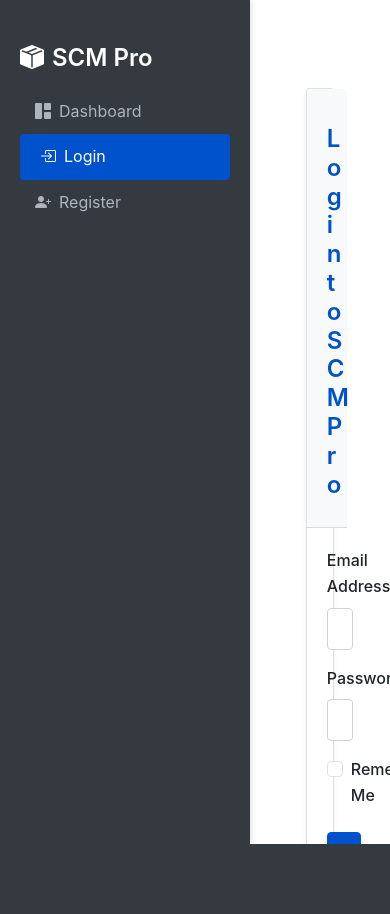
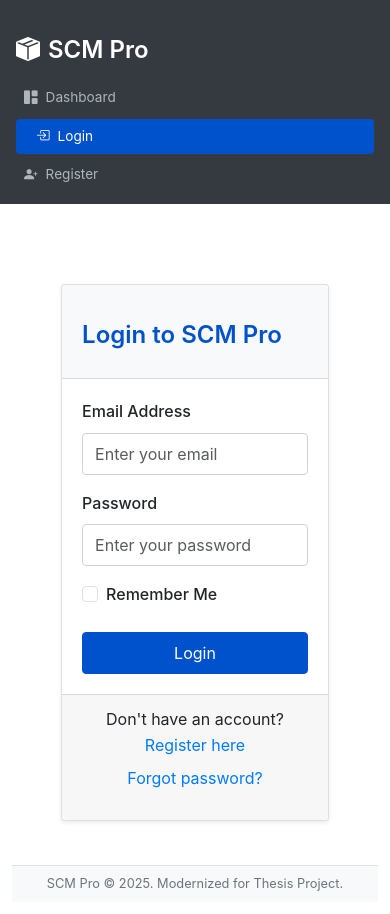
Before and after one commit to aklrami/SCM_App, a Flask app: a page that uses src/templates/base.html in a window 390 px wide. Before the commit the page ends 844 px from the top, so only its background shows below. Run offline with Flask 3, Linux system fonts and the light colour scheme; some libraries are stand-ins or nearby versions.

Commit message:
Add responsive layout tweaks for mobile

```diff
--- a/src/static/css/custom_modern.css
+++ b/src/static/css/custom_modern.css
@@ -324,7 +324,7 @@
     flex-grow: 1;
     animation: fadeIn 0.5s ease-in-out;
     overflow-y: auto; /* Allow vertical scroll only for main content */
-    max-height: calc(100vh - YOUR_HEADER_HEIGHT_IF_ANY - YOUR_FOOTER_HEIGHT_IF_ANY); /* Adjust if you have fixed header/footer */
+    max-height: 100vh;
 }
 
 /* Header (if used above main content, not part of sidebar) */
@@ -434,5 +434,76 @@
 .dashboard-card .card-text a:hover {
     transform: translateX(5px);
 }
+/* Add class .dashboard-card to the cards in dashboard_placeholder.html */
+/* --- Responsive layout tweaks --- */
 
-/* Add class .dashboard-card to the cards in dashboard_placeholder.html */
+/* Medium screens: slightly adjust layout */
+@media (max-width: 992px) {
+    .sidebar {
+        width: 220px;
+    }
+
+    .main-content {
+        margin-left: 220px;
+    }
+}
+
+/* Small screens (phones): sidebar becomes top bar, content full-width */
+@media (max-width: 768px) {
+    body {
+        height: auto; /* allow page to be taller than the screen */
+        overflow-y: auto; /* allow scrolling */
+        overflow-x: hidden;
+        display: block; /* remove flex body on very small screens */
+    }
+
+    .sidebar {
+        position: static; /* no fixed sidebar */
+        width: 100%;
+        height: auto;
+        box-shadow: none;
+        padding: 0.75rem 1rem;
+        display: flex;
+        flex-direction: column;
+        align-items: flex-start;
+    }
+
+        .sidebar h3 {
+            margin-bottom: 0.5rem;
+        }
+
+        .sidebar ul {
+            list-style: none;
+            padding-left: 0;
+            margin: 0.5rem 0 0 0;
+            width: 100%;
+            display: flex;
+            flex-wrap: wrap; /* menu can wrap to multiple lines */
+            gap: 0.25rem;
+        }
+
+            .sidebar ul li {
+                flex: 1 1 50%; /* two columns of items on phones */
+            }
+
+                .sidebar ul li a {
+                    display: block;
+                    width: 100%;
+                    padding: 0.4rem 0.5rem;
+                    font-size: 0.85rem;
+                    text-align: left;
+                }
+
+    .main-content {
+        margin-left: 0; /* no sidebar offset */
+        padding: 0.75rem;
+        max-height: none; /* remove the calc(...) limit for mobile */
+        overflow-y: visible;
+    }
+
+    .footer {
+        padding: 0.5rem;
+        font-size: 0.8rem;
+        text-align: center;
+    }
+}
```
